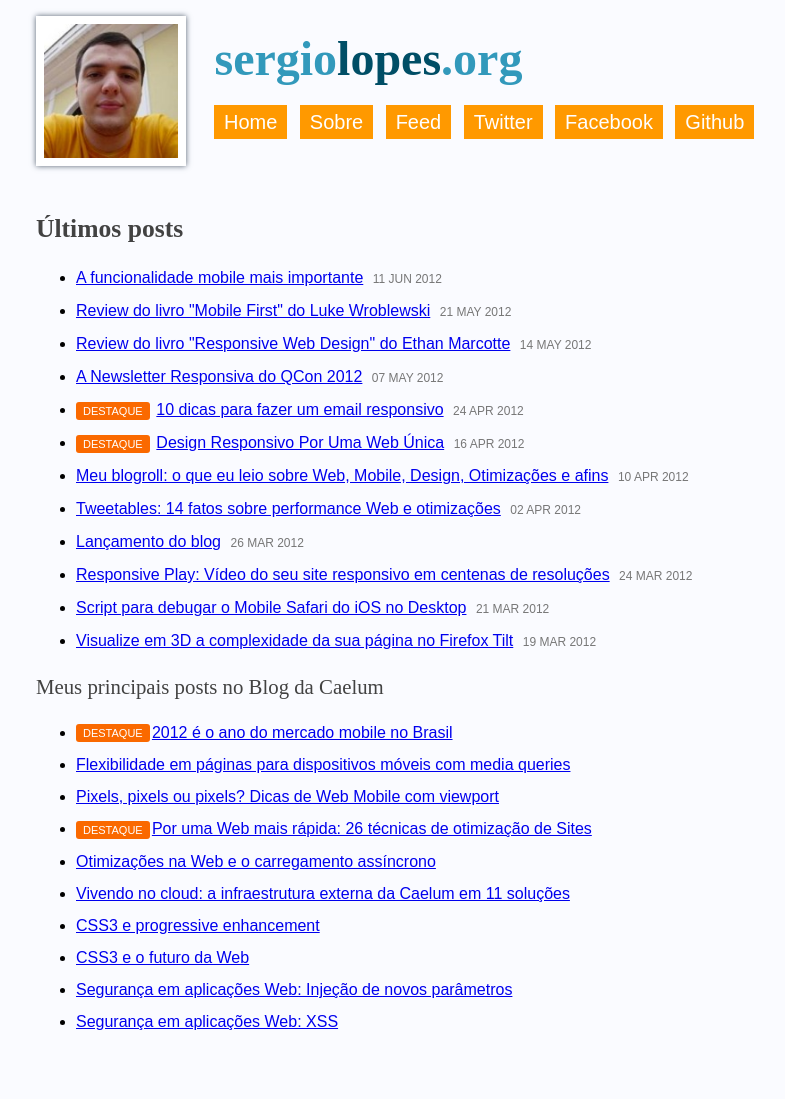
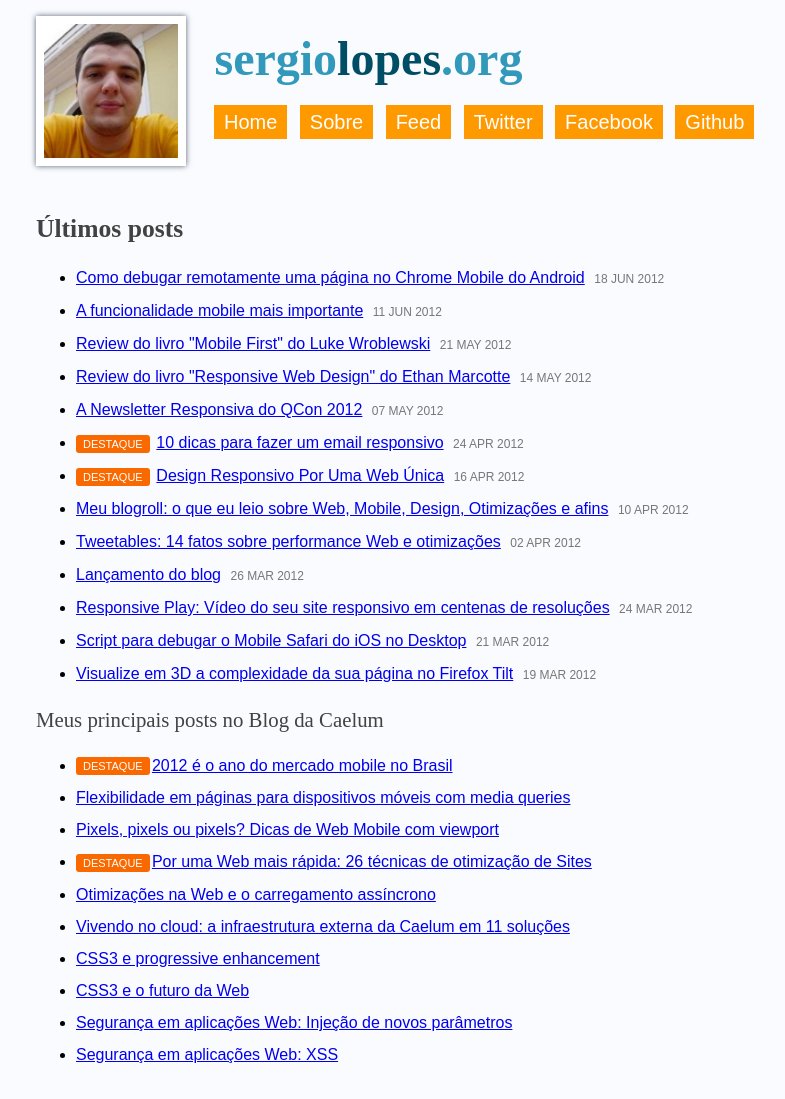
Before and after one commit to robersonupc/blog, a Jekyll site: the page built from index.md, in a window 1280 px wide. Shown: the whole page, without its empty margins (154-939 px from the left). Built offline with Jekyll 4.4.1, drawn with Linux system fonts in a browser that asks for light colours; some web fonts are replaced; comment, search, counter and statistics services are not loaded; before the commit the page ends 1066 px from its top, so only the background shows below that; some of the changed lines change nothing that is shown.

Commit message:
novo post debug chrome mobile

```diff
--- a/_posts/2012-03-21-debug-mobile-safari-ios.md
+++ b/_posts/2012-03-21-debug-mobile-safari-ios.md
@@ -7,6 +7,8 @@ description: Use o debugger do WebKit/Safari no seu Desktop para inspecionar pá
 ---
 
 A partir do **iOS 5**, é possível fazer *remote debug* de qualquer aba aberta no Mobile Safari, através do famoso *Inspector* do Webkit no Desktop enquanto se navega no celular/emulador.
+
+*(tenho também um post sobre [debug remoto no Chrome Mobile do Android](/remote-debug-chrome-mobile/))*
 
 Criei então um script bash que abre o emulador do iOS 5 e conecta o debugger nele via Safari. É bastante útil pra desenvolvimento Web mobile. Basta rodar o script no Mac após ter instalado o **XCode** mais novo que inclui o emulador do iOS 5.
 
--- /dev/null
+++ b/_posts/2012-06-18-remote-debug-chrome-mobile.md
@@ -0,0 +1,55 @@
+---
+layout: post
+title: Como debugar remotamente uma página no Chrome Mobile do Android
+category: mobile
+
+description: Use o debugger do WebKit/Safari no seu Desktop para inspecionar página rodando no emulador do iOS.
+---
+
+O desenvolvimento de página web mobile é difícil de testar por envolver outros aparelhos. Mas os browsers mais novos já possuem recurso de debug remoto. Além do [iOS](/debug-mobile-safari-ios/ 'Meu post sobre remote debug no iOS 5'), o **Chrome Mobile** também traz esse recurso.
+
+Embora ainda não haja suporte nativo para debug do browser padrão do Android, o suporte no Chrome é muito. Ele está disponível ainda em beta apenas para *Android 4* mas já foi anunciado como futuro substituto do browser padrão do Android.
+
+*(eu já escrevi aqui no blog também como debugar páginas no [Mobile Safari do iOS 5+](/debug-mobile-safari-ios/ 'Meu post sobre remote debug no iOS 5'))*
+
+## Pré-requisitos
+
+* Instale o [Chrome Mobile Beta](https://play.google.com/store/apps/details?id=com.android.chrome) no seu Android 4.
+* Baixe o [Android SDK](http://developer.android.com/sdk/index.html) pra sua máquina.
+* Instale o [Google Chrome](http://www.google.com/chrome) no seu Desktop.
+* Tenha um cabo USB à mão pra conectar o dispositivo no computador.
+
+## Configurações no celular
+
+* Vá nas **Configurações de sistema** do Android e entre em **Opções do Desenvolvedor**.
+* Lá, habilite a opção **Depuração USB**:
+  {% figure %}
+	debug-chrome-mobile/debug-usb.png 	Habilite depuração de USB.
+  {% endfigure %}
+* Abra o **Chrome Mobile** no celular e vá em suas **Configurações**.
+* Entre no menu **Ferramentas para desenvolvedores** lá no final.
+* Lá, habilite a opção **Ativar a depuração da web via USB**
+  {% figure %}
+	debug-chrome-mobile/debug-web.png 	Habilite depuração da web via USB.
+  {% endfigure %}
+
+## Debug do celular via Desktop
+
+* Plugue o celular no computador usando o cabo USB.
+* No terminal, entre na pasta que você instalou o *Android SDK* e em **platform-tools**.
+* *(opcional)* Rode o *ADB* pra listar os dispositivos e ver se seu celular foi reconhecido:
+  {% code bash %}./adb devices{% endcode %}
+* Se não for reconhecido, verifique se a depuração USB está habilitada e tente plugá-lo novamente.
+* Ainda usando o ADB, rode o comando que habilita o debug remoto no Chrome:
+  {% code bash %}./adb forward tcp:9222 localabstract:chrome_devtools_remote{% endcode %}
+* Por fim, basta ir no seu Chrome Desktop e abrir o endereço **http://localhost:9222**.
+* Todas as abas abertas no celular serão listadas. Selecione uma para debugar:
+  {% figure %}
+	debug-chrome-mobile/pages.png 	Escolha uma das abas abertas para debugar.
+  {% endfigure %}
+* O **Web Inspector** será aberto no seu Chrome no Desktop mas linkado com o Chrome no celular. Você pode debugar normalmente e fazer alterações e vê-las em tempo real no aparelho:
+
+{% figure Debugando uma página do celular no Desktop %}
+	debug-chrome-mobile/web-inspector.png 	O Web Inspector aberto no Chrome Desktop.
+	debug-chrome-mobile/remote-debug.jpg 	A página no Chrome Mobile sendo alterada em real-time.
+{% endfigure %}
```
Also changed, not shown: img/posts/debug-chrome-mobile/debug-usb.png (added), img/posts/debug-chrome-mobile/debug-web.png (added), img/posts/debug-chrome-mobile/pages.png (added), img/posts/debug-chrome-mobile/remote-debug.jpg (added), img/posts/debug-chrome-mobile/remote-debug.png (added), img/posts/debug-chrome-mobile/web-inspector.png (added).
